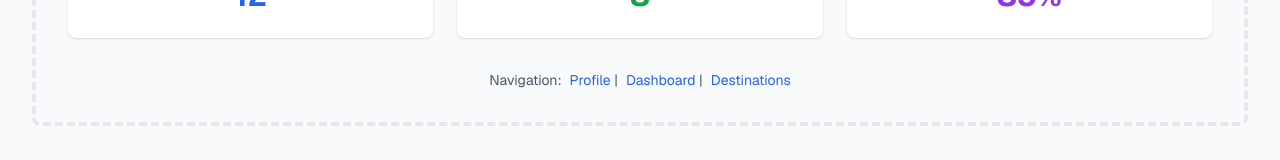
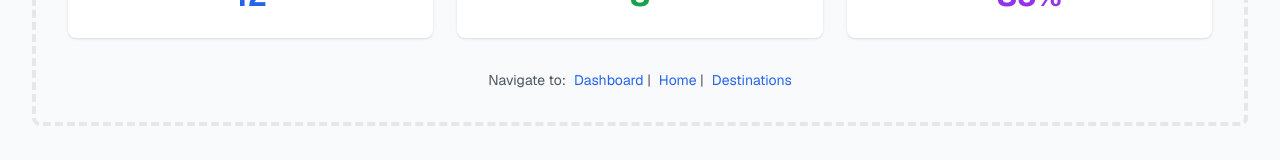
Before and after one commit to lkekana/mnr-team-2, a Next.js app: page /simple-dashboard in a window 1280 px wide. Shown: the part 338-498 px from the top of the page. Built offline with nearby package versions, Linux system fonts and the light colour scheme.

Commit message:
final fixes

```diff
--- a/app/dashboard/page.tsx
+++ b/app/dashboard/page.tsx
@@ -368,7 +368,7 @@ export default function AlertsPage() {
           <p className="text-sm text-gray-600">
             Navigate to:
             <a href="/dashboard" className="text-blue-600 hover:underline ml-2">Dashboard</a> |
-            <a href="/user" className="text-blue-600 hover:underline ml-2">Profile</a> |
+            <a href="/" className="text-blue-600 hover:underline ml-2">Home</a> |
             <a href="/destinations" className="text-blue-600 hover:underline ml-2">Destinations</a>
           </p>
         </div>
--- a/app/destinations/page.tsx
+++ b/app/destinations/page.tsx
@@ -560,10 +560,10 @@ export default function MonitoredDestinationsPage() {
 
         {/* Navigation Links */}
         <div className="mt-8 text-center">
-          <p className="text-sm text-gray-600">
+        <p className="text-sm text-gray-600">
             Navigate to:
             <a href="/dashboard" className="text-blue-600 hover:underline ml-2">Dashboard</a> |
-            <a href="/user" className="text-blue-600 hover:underline ml-2">Profile</a> |
+            <a href="/" className="text-blue-600 hover:underline ml-2">Home</a> |
             <a href="/destinations" className="text-blue-600 hover:underline ml-2">Destinations</a>
           </p>
         </div>
--- a/app/simple-dashboard/page.tsx
+++ b/app/simple-dashboard/page.tsx
@@ -32,12 +32,12 @@ export default function DashboardPage() {
               </div>
 
               <div className="mt-8">
-                <p className="text-sm text-gray-600">
-                  Navigation:
-                  <a href="/user" className="text-blue-600 hover:underline ml-2">Profile</a> |
-                  <a href="/dashboard/alerts" className="text-blue-600 hover:underline ml-2">Dashboard</a> |
-                  <a href="/destinations" className="text-blue-600 hover:underline ml-2">Destinations</a>
-                </p>
+              <p className="text-sm text-gray-600">
+                Navigate to:
+                <a href="/dashboard" className="text-blue-600 hover:underline ml-2">Dashboard</a> |
+                <a href="/" className="text-blue-600 hover:underline ml-2">Home</a> |
+                <a href="/destinations" className="text-blue-600 hover:underline ml-2">Destinations</a>
+              </p>
               </div>
             </div>
           </div>
```
Also changed, not shown: 1 other file (tests, documents, lock files or other folders).
